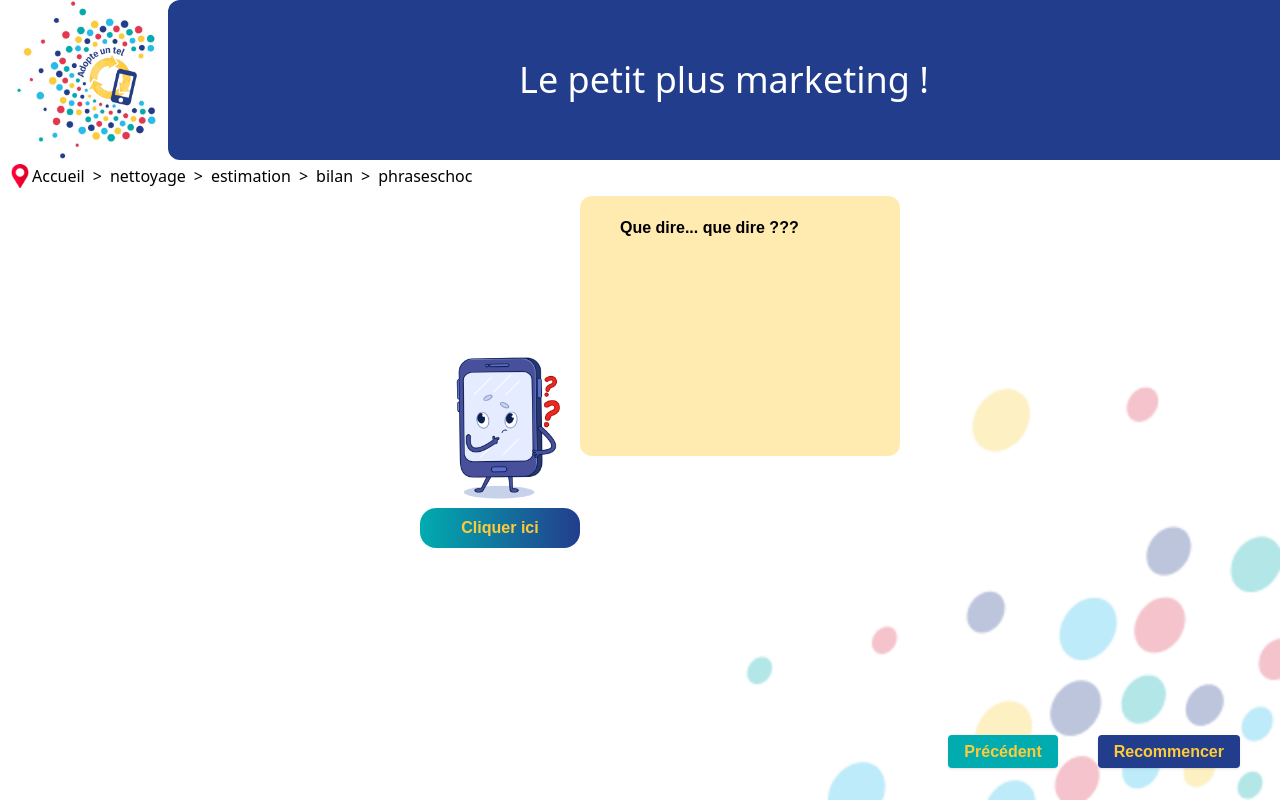
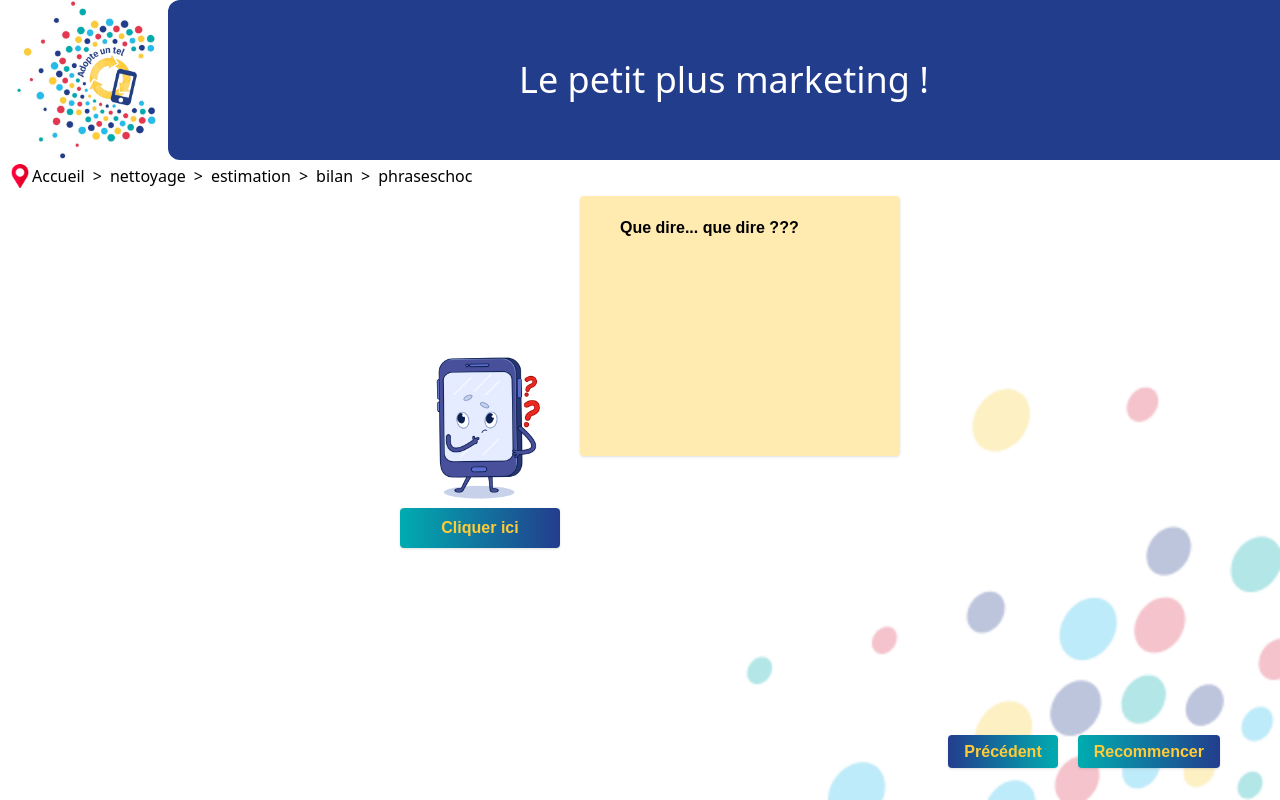
Before and after one commit to Camfabjeh/thegoats, a React (Vite) app in the folder frontend/: page /nettoyage/estimation/bilan/phraseschoc in a window 1280 px wide. Built offline with nearby package versions, Linux system fonts and the light colour scheme.

Commit message:
uniformisation du gradient et de l'arrondi des boutons

```diff
--- a/frontend/src/pages/CleaningNeeded.jsx
+++ b/frontend/src/pages/CleaningNeeded.jsx
@@ -44,13 +44,13 @@ function CleaningNeeded() {
         <div className="mr-10 mb-5">
           <Link
             to="/"
-            className="bg-green text-yellow font-semibold font-text py-2 px-4 mr-5 rounded shadow"
+            className="bg-gradient-to-r from-darkblue to-green h-10 w-40 text-yellow font-semibold font-text py-2 px-4 mr-5 rounded shadow"
           >
             Précédent
           </Link>
           <Link
             to="/nettoyage/estimation"
-            className="bg-darkblue text-yellow font-semibold font-text py-2 px-4 ml-5 rounded shadow"
+            className="bg-gradient-to-r from-green to-darkblue h-10 w-40 text-yellow font-semibold font-text py-2 px-4 mr-5 rounded shadow"
           >
             Suivant
           </Link>
--- a/frontend/src/pages/CommercialSentences.jsx
+++ b/frontend/src/pages/CommercialSentences.jsx
@@ -58,7 +58,7 @@ function CommercialSentences() {
       </div>
       <BreadCrumb />
       <div className="flex items-start flex-row-reverse justify-center mt-18 mb-10">
-        <div className="w-80 h-4 pt-5 pb-60 pr-5 mt-2 pl-10 font-text font-semibold bg-yellow bg-opacity-40 bg-size rounded-xl">
+        <div className="w-80 h-4 pt-5 pb-60 pr-5 mt-2 pl-10 font-text font-semibold bg-yellow bg-opacity-40 bg-size py-2 px-4 mr-5 rounded shadow">
           {randomSentence}
         </div>
         <div className="ml-10 pt-40">
@@ -66,7 +66,7 @@ function CommercialSentences() {
           <button
             type="button"
             onClick={() => handleClickRandom()}
-            className=" bg-gradient-to-r from-green to-darkblue h-10 w-40 rounded-2xl text-yellow font-semibold font-text"
+            className=" bg-gradient-to-r from-green to-darkblue h-10 w-40 text-yellow font-semibold font-text py-2 px-4 mr-5 rounded shadow"
           >
             Cliquer ici
           </button>
@@ -77,13 +77,13 @@ function CommercialSentences() {
         <div className="mr-10 mb-5">
           <Link
             to="/nettoyage/estimation/bilan"
-            className="bg-green text-yellow font-semibold font-text py-2 px-4 mr-5 rounded shadow"
+            className="bg-gradient-to-r from-darkblue to-green h-10 w-40 text-yellow font-semibold font-text py-2 px-4 mr-5 rounded shadow"
           >
             Précédent
           </Link>
           <Link
             to="/"
-            className="bg-darkblue text-yellow font-semibold font-text py-2 px-4 ml-5 rounded shadow"
+            className="bg-gradient-to-r from-green to-darkblue h-10 w-40 text-yellow font-semibold font-text py-2 px-4 mr-5 rounded shadow"
           >
             Recommencer
           </Link>
--- a/frontend/src/pages/HomePage.jsx
+++ b/frontend/src/pages/HomePage.jsx
@@ -73,7 +73,7 @@ function HomePage() {
         <div className="mr-10 mb-5">
           <Link
             to="/nettoyage"
-            className="bg-darkblue text-yellow font-semibold font-text py-2 px-4 rounded shadow"
+            className="bg-gradient-to-r from-green to-darkblue h-10 w-40 text-yellow font-semibold font-text py-2 px-4 mr-5 rounded shadow"
           >
             Démarrer
           </Link>
--- a/frontend/src/pages/Nowhere.jsx
+++ b/frontend/src/pages/Nowhere.jsx
@@ -11,7 +11,7 @@ function Nowhere() {
       />
       <Link
         to="/"
-        className="bg-darkblue text-yellow font-semibold font-text py-2 px-4 rounded shadow"
+        className="bg-gradient-to-r from-darkblue to-green h-10 w-40 text-yellow font-semibold font-text py-2 px-4 mr-5 rounded shadow"
       >
         Retour à l'accueil
       </Link>
--- a/frontend/src/pages/PhoneCharacteristics.jsx
+++ b/frontend/src/pages/PhoneCharacteristics.jsx
@@ -36,13 +36,13 @@ function PhoneCharacteristics() {
         <div className="mr-10 mb-5">
           <Link
             to="/nettoyage"
-            className="bg-green text-yellow font-semibold font-text py-2 px-4 mr-5 rounded shadow"
+            className="bg-gradient-to-r from-darkblue to-green h-10 w-40 text-yellow font-semibold font-text py-2 px-4 mr-5 rounded shadow"
           >
             Précédent
           </Link>
           <Link
             to="/nettoyage/estimation/bilan"
-            className="bg-darkblue text-yellow font-semibold font-text py-2 px-4 ml-5 rounded shadow"
+            className="bg-gradient-to-r from-green to-darkblue h-10 w-40 text-yellow font-semibold font-text py-2 px-4 mr-5 rounded shadow"
           >
             Suivant
           </Link>
--- a/frontend/src/pages/Result.jsx
+++ b/frontend/src/pages/Result.jsx
@@ -22,21 +22,21 @@ function Result() {
         </div>
         <BreadCrumb />
         <div className="flex-grow flex items-center justify-center m-10">
-          <div className="p-6 text-center bg-[#23adda] rounded-lg shadow-lg">
+          <div className="p-6 text-center bg-gradient-to-r from-green to-yellow font-text rounded-lg shadow-lg">
             <PhoneCalculator />
           </div>
         </div>
         <div className="flex fixed inset-x-0 bottom-0 py-4 bg-gray-200 justify-end items-center">
           <div className="mr-10 mb-5">
             <Link
-              to="/nettoyage/estimation/bilan"
-              className="bg-green text-yellow font-semibold font-text py-2 px-4 mr-5 rounded shadow"
+              to="/nettoyage/estimation"
+              className="bg-gradient-to-r from-darkblue to-green h-10 w-40 text-yellow font-semibold font-text py-2 px-4 mr-5 rounded shadow"
             >
               Précédent
             </Link>
             <Link
               to="/nettoyage/estimation/bilan/phraseschoc"
-              className="bg-darkblue text-yellow font-semibold font-text py-2 px-4 ml-5 rounded shadow"
+              className="bg-gradient-to-r from-green to-darkblue h-10 w-40 text-yellow font-semibold font-text py-2 px-4 mr-5 rounded shadow"
             >
               Suivant
             </Link>
```
